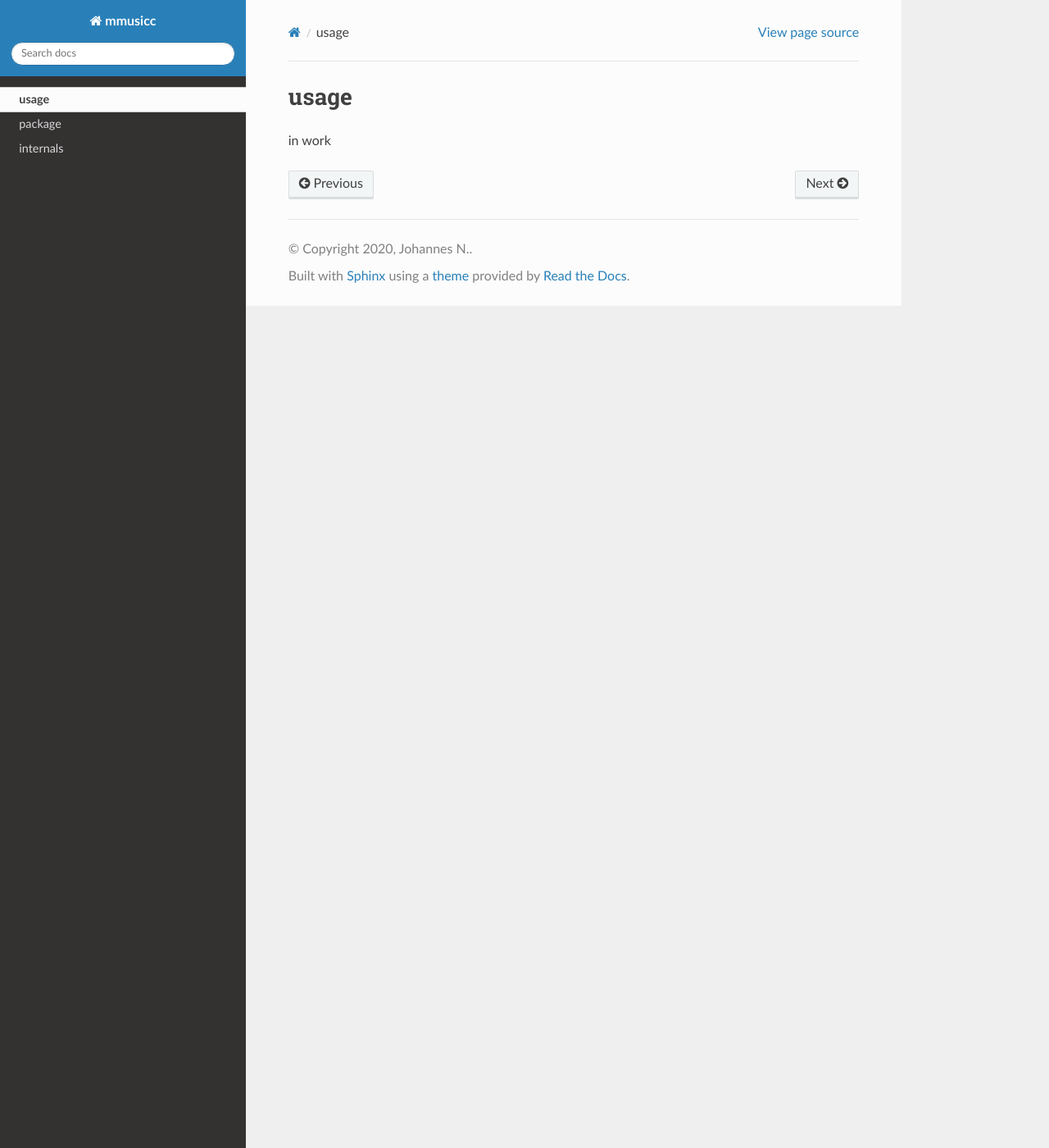
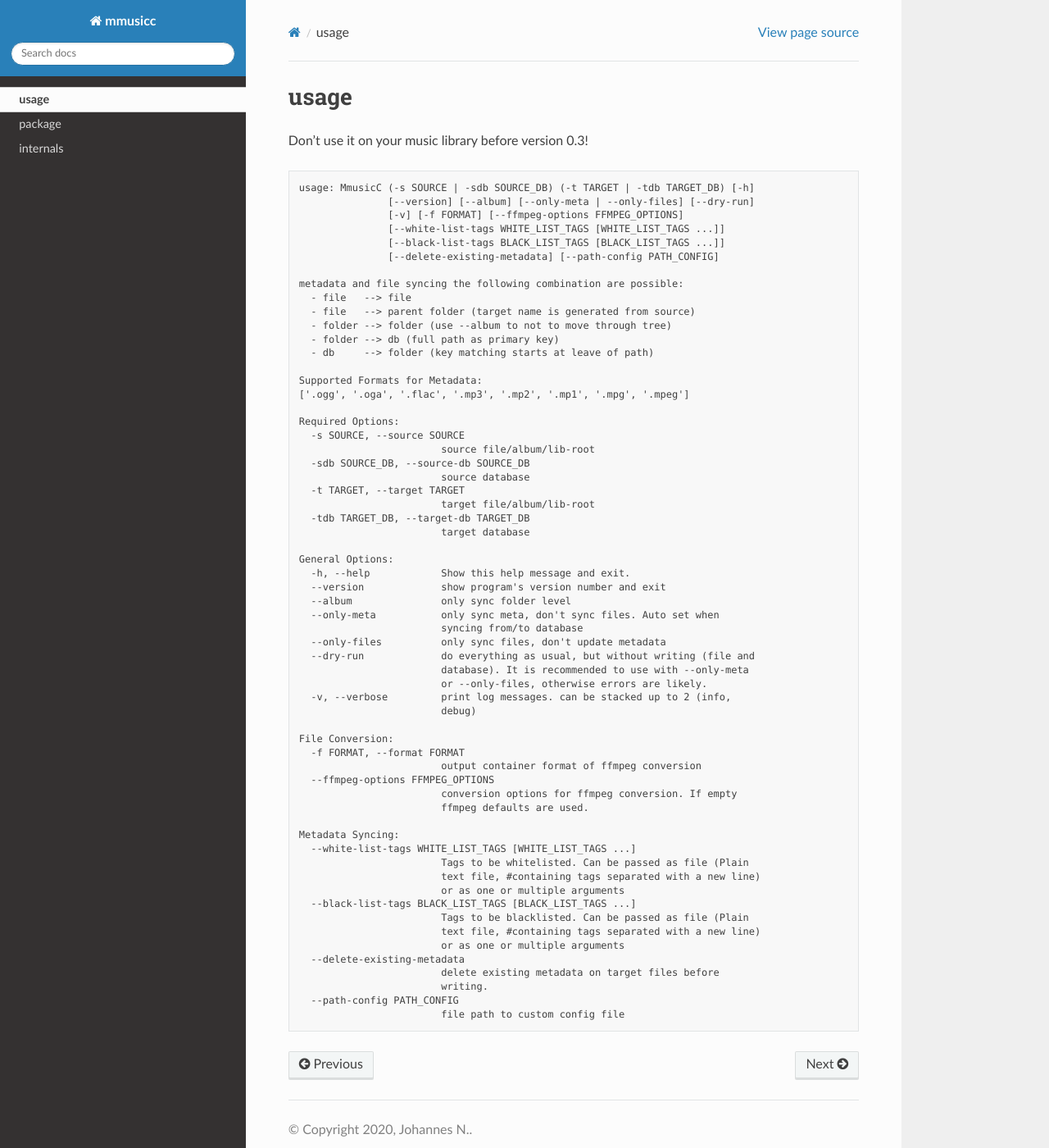
Before and after one commit to jonolt/mmusicc, a Sphinx documentation site: the page built from doc/usage.rst, in a window 1280 px wide and 1400 px high. Shown: the whole window at 82% size. Built offline with Sphinx 7.4.7 and the Read the Docs theme 2.0.0, drawn with Linux system fonts in a browser that asks for light colours.

Commit message:
removed senf dependency, added missing test media
- senf is now removed since it was used only in one function und
  wasn't of real use in this setup (keep it short and simple).
- added mmusic --help output to usage.
- changed min python version to 3.5 (not tested but all
  dependencies should work).
- re-included imports to mmusicc.__init__ (init, MmusicC, Metadata)

```diff
--- a/doc/usage.rst
+++ b/doc/usage.rst
@@ -1,4 +1,70 @@
 usage
 =====
 
-in work
+Don't use it on your music library before version 0.3!
+
+.. highlight:: none
+
+.. code-block::
+
+    usage: MmusicC (-s SOURCE | -sdb SOURCE_DB) (-t TARGET | -tdb TARGET_DB) [-h]
+                   [--version] [--album] [--only-meta | --only-files] [--dry-run]
+                   [-v] [-f FORMAT] [--ffmpeg-options FFMPEG_OPTIONS]
+                   [--white-list-tags WHITE_LIST_TAGS [WHITE_LIST_TAGS ...]]
+                   [--black-list-tags BLACK_LIST_TAGS [BLACK_LIST_TAGS ...]]
+                   [--delete-existing-metadata] [--path-config PATH_CONFIG]
+
+    metadata and file syncing the following combination are possible:
+      - file   --> file
+      - file   --> parent folder (target name is generated from source)
+      - folder --> folder (use --album to not to move through tree)
+      - folder --> db (full path as primary key)
+      - db     --> folder (key matching starts at leave of path)
+
+    Supported Formats for Metadata:
+    ['.ogg', '.oga', '.flac', '.mp3', '.mp2', '.mp1', '.mpg', '.mpeg']
+
+    Required Options:
+      -s SOURCE, --source SOURCE
+                            source file/album/lib-root
+      -sdb SOURCE_DB, --source-db SOURCE_DB
+                            source database
+      -t TARGET, --target TARGET
+                            target file/album/lib-root
+      -tdb TARGET_DB, --target-db TARGET_DB
+                            target database
+
+    General Options:
+      -h, --help            Show this help message and exit.
+      --version             show program's version number and exit
+      --album               only sync folder level
+      --only-meta           only sync meta, don't sync files. Auto set when
+                            syncing from/to database
+      --only-files          only sync files, don't update metadata
+      --dry-run             do everything as usual, but without writing (file and
+                            database). It is recommended to use with --only-meta
+                            or --only-files, otherwise errors are likely.
+      -v, --verbose         print log messages. can be stacked up to 2 (info,
+                            debug)
+
+    File Conversion:
+      -f FORMAT, --format FORMAT
+                            output container format of ffmpeg conversion
+      --ffmpeg-options FFMPEG_OPTIONS
+                            conversion options for ffmpeg conversion. If empty
+                            ffmpeg defaults are used.
+
+    Metadata Syncing:
+      --white-list-tags WHITE_LIST_TAGS [WHITE_LIST_TAGS ...]
+                            Tags to be whitelisted. Can be passed as file (Plain
+                            text file, #containing tags separated with a new line)
+                            or as one or multiple arguments
+      --black-list-tags BLACK_LIST_TAGS [BLACK_LIST_TAGS ...]
+                            Tags to be blacklisted. Can be passed as file (Plain
+                            text file, #containing tags separated with a new line)
+                            or as one or multiple arguments
+      --delete-existing-metadata
+                            delete existing metadata on target files before
+                            writing.
+      --path-config PATH_CONFIG
+                            file path to custom config file
--- a/mmusicc/__init__.py
+++ b/mmusicc/__init__.py
@@ -1,4 +1,5 @@
-# from mmusicc._init import init
-# from mmusicc.mmusicc import MmusicC
+from ._init import init
+from .metadata import Metadata
+from .mmusicc import MmusicC
 
 name = "mmusicc"
--- a/setup.py
+++ b/setup.py
@@ -30,10 +30,9 @@ setuptools.setup(
         "Environment :: Console :: Curses",
         "Intended Audience :: End Users/Desktop",
     ],
-    python_requires='>=3.7',
+    python_requires='>=3.5',
     package_data={'mmusicc': ['data/config.yaml']},
-    install_requires=['mutagen>=1.43.0', 'PyYAML>=5.3',
-                      'SQLAlchemy>=1.3.0', 'senf>=1.4.0'],
+    install_requires=['mutagen>=1.43.0', 'PyYAML>=5.3', 'SQLAlchemy>=1.3.0'],
     entry_points={
         "console_scripts": [
             "mmusicc = mmusicc.__main__:main",
```
Also changed, not shown: 11 other files.
